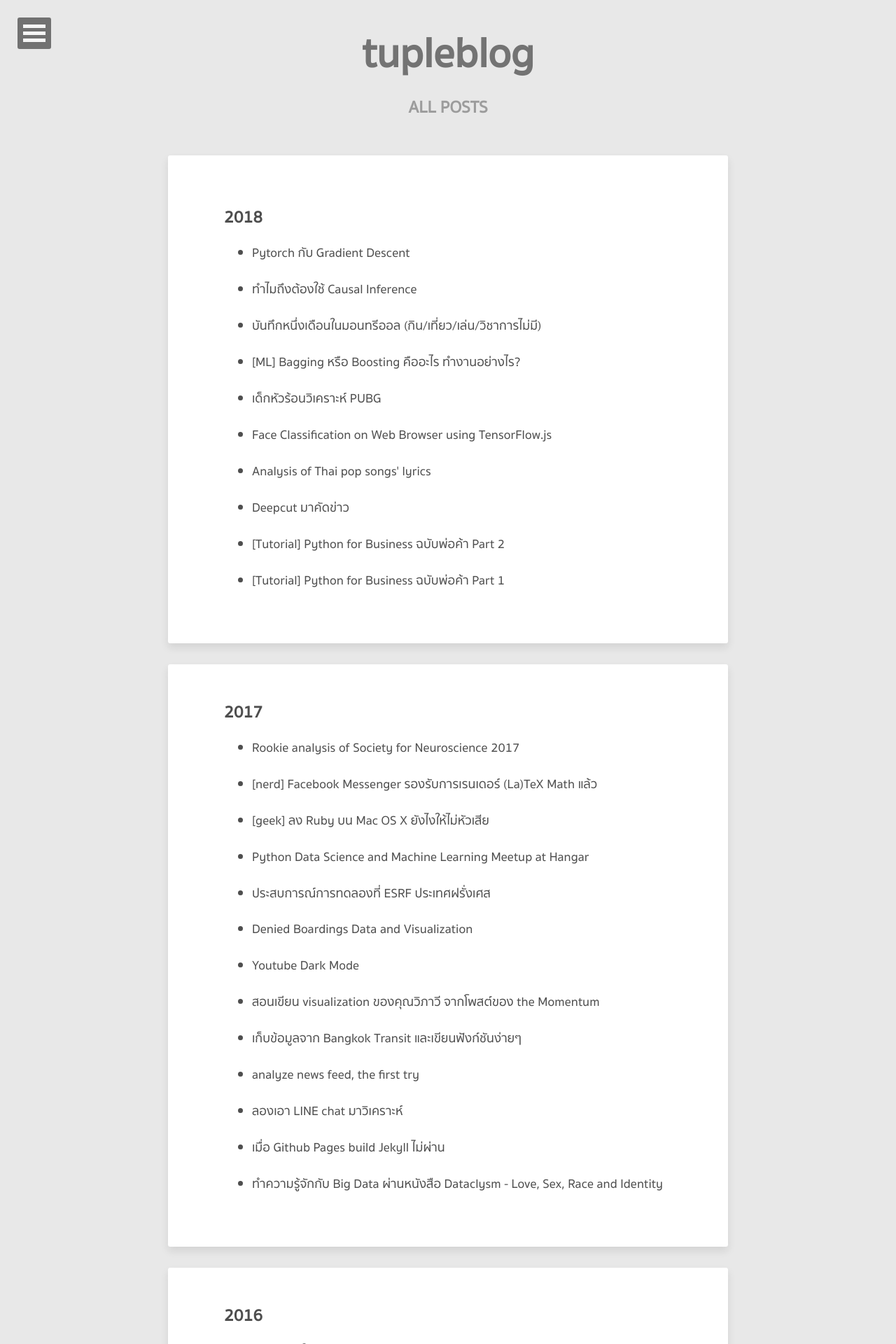
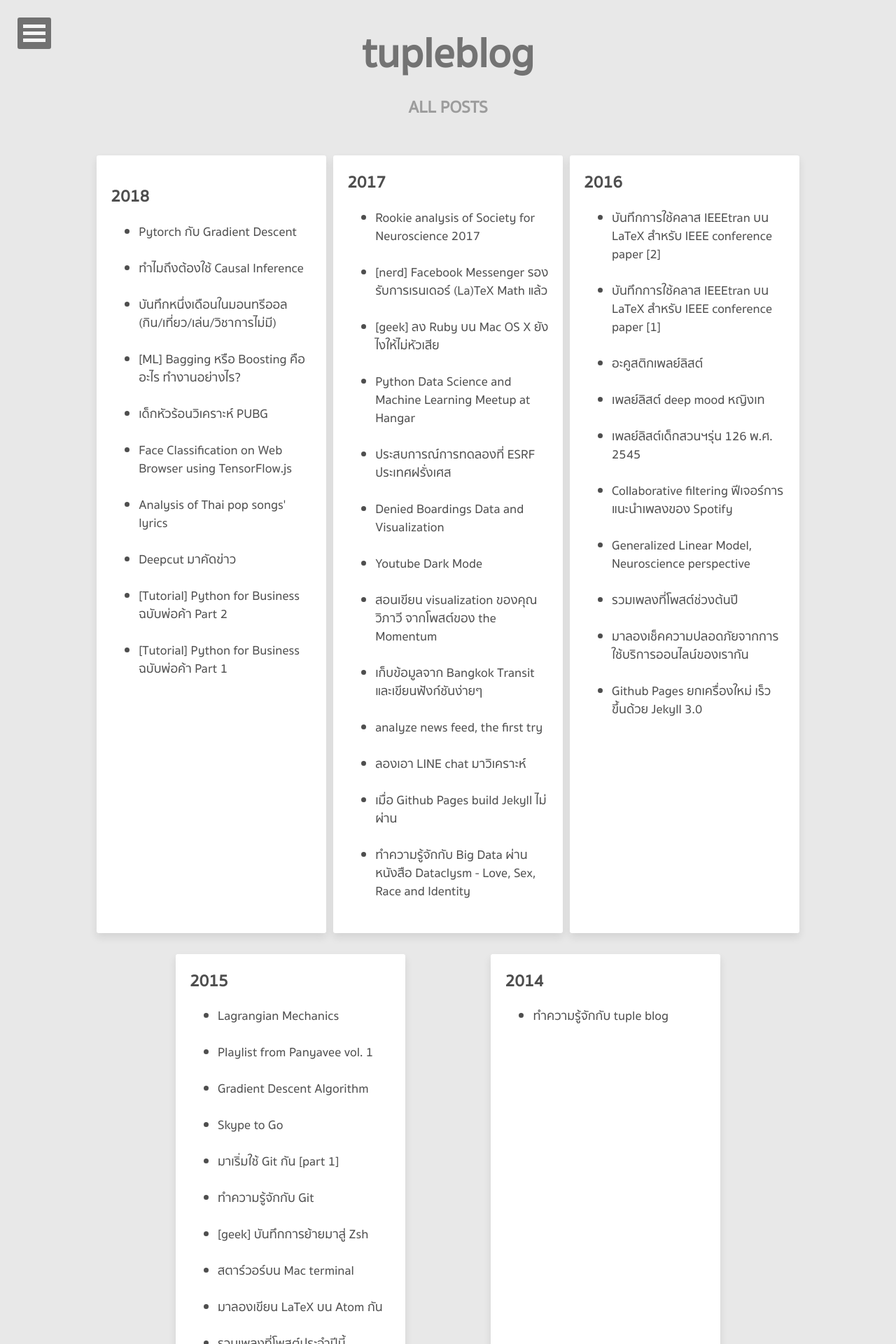
Before and after one commit to tupleblog/tupleblog.github.io, a Jekyll site: the page built from posts/index.html, in a window 1280 px wide. Shown: the top 1920 px of the page at 70% size. Built offline with Jekyll 4.4.1, drawn with Linux system fonts in a browser that asks for light colours; nearby versions of some CDN libraries.

Commit message:
try using flex

```diff
--- a/_config.yml
+++ b/_config.yml
@@ -58,7 +58,7 @@ gist:
 permalink:   /:categories/:title/
 
 # Amount of post to show on home page
-paginate: 5
+paginate: 12
 
 kramdown:
   input: GFM
--- a/_sass/_page.scss
+++ b/_sass/_page.scss
@@ -367,12 +367,18 @@ header .entry-meta {
 		@media #{$medium} {
 			margin-left: 20px;
 			margin-right: 20px;
+			display: flex;
+			flex-wrap: wrap;
+			justify-content: space-evenly;
 		}
 		@media #{$large} {
-			max-width: 800px;
+			max-width: 1024px;
 			margin-top: 50px;
 			margin-left: auto;
 			margin-right: auto;
+			display: flex;
+			flex-wrap: wrap;
+			justify-content: space-evenly;
 		}
 	}
 	article {
@@ -382,11 +388,13 @@ header .entry-meta {
 		margin-bottom: 20px;
 		padding: 25px 15px;
 		@media #{$medium} {
+			width: 49%;
 			padding: 30px;
 		}
 		@media #{$large} {
+			width: 32%;
 			margin-bottom: 30px;
-			padding: 50px 80px;
+			padding: 20px;
 		}
 	}
 }
@@ -402,9 +410,9 @@ header .entry-meta {
 		margin-bottom: 15px;
 	}
 	@media #{$large} {
-		margin-top: -50px;
-		margin-left: -80px;
-		margin-right: -80px;
+		margin-top: -20px;
+		margin-left: -20px;
+		margin-right: -20px;
 		margin-bottom: 20px;
 	}
 	img {
```
